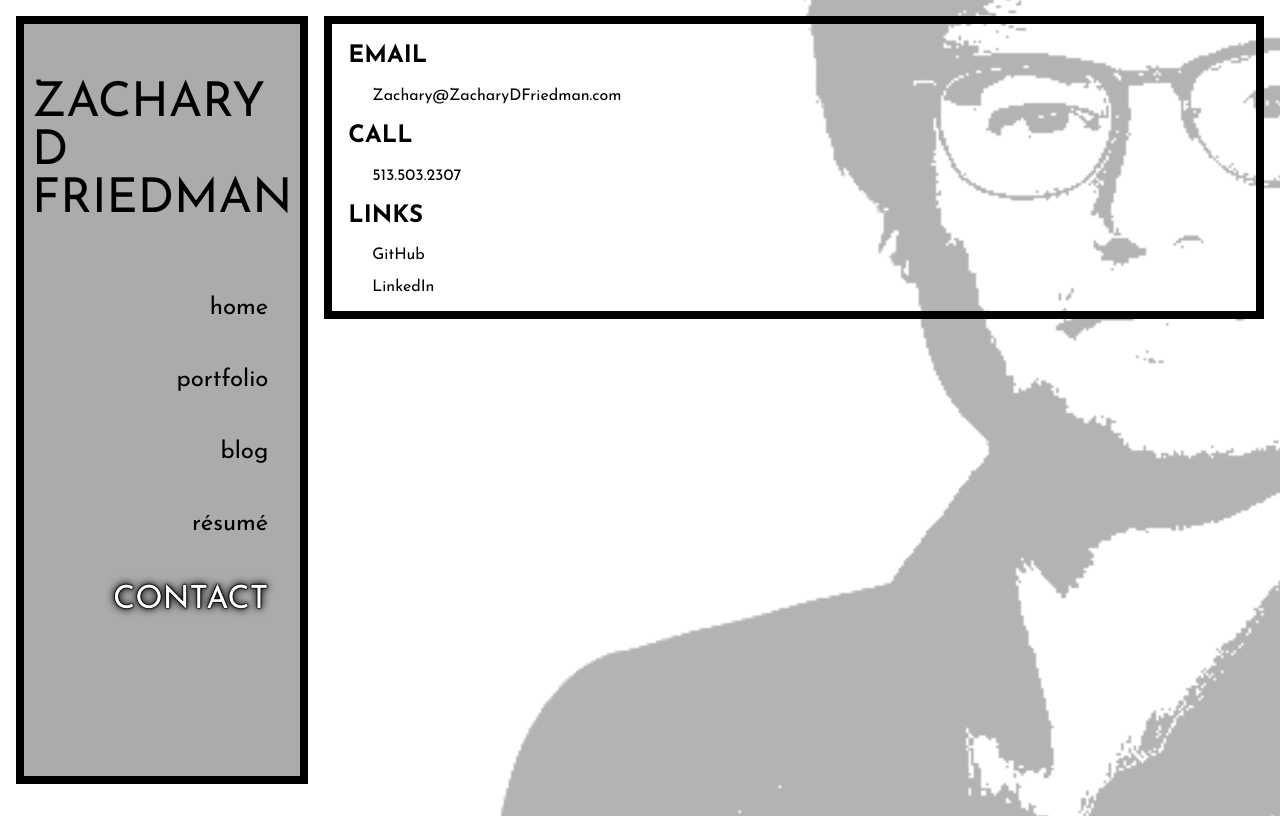
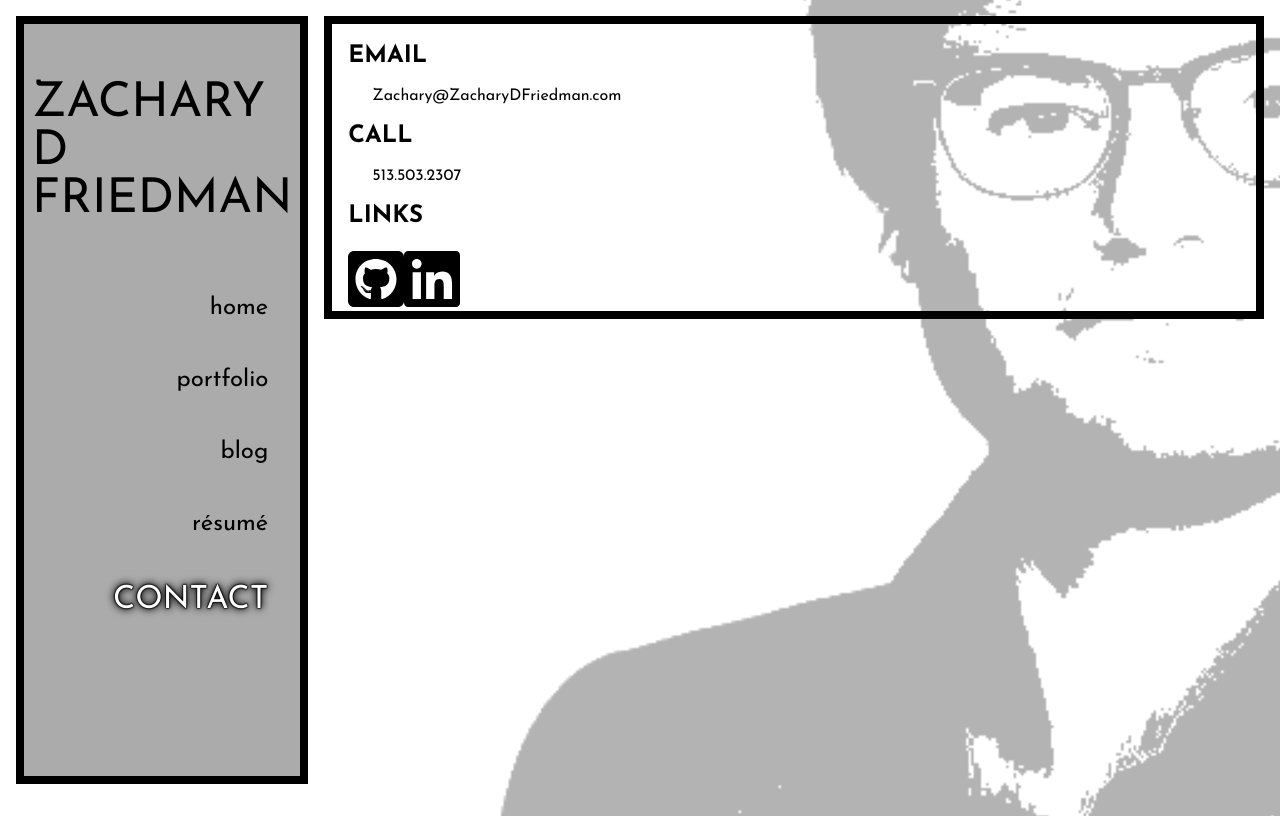
Before and after one commit to ZacharyDudley/Zach.com, a React app: page /contact in a window 1280 px wide. Built offline with nearby package versions, Linux system fonts and the light colour scheme.

Commit message:
added github and linkedin icons to contact page

```diff
--- a/client/Contact.js
+++ b/client/Contact.js
@@ -10,8 +10,13 @@ const Contact = () => {
         <h2>CALL</h2>
           <p>513.503.2307</p>
         <h2>LINKS</h2>
-          <p><a href="https://github.com/ZacharyDudley/">GitHub</a></p>
-          <p><a href="https://www.linkedin.com/in/zacharydfriedman/">LinkedIn</a></p>
+          <a href="https://github.com/ZacharyDudley/">
+            <i className="fab fa-github-square fa-4x" />
+          </a>
+
+          <a href="https://www.linkedin.com/in/zacharydfriedman/">
+            <i class="fab fa-linkedin fa-4x" />
+          </a>
       </div>
     </div>
   )
--- a/public/index.html
+++ b/public/index.html
@@ -7,6 +7,8 @@
     <title>Zachary D Friedman</title>
 
     <!-- <link rel="manifest" href="/manifest.json"> -->
+    <script defer src="https://use.fontawesome.com/releases/v5.0.12/js/brands.js" integrity="sha384-BPIhZF7kZGuZzBS4SP/oIqzpxWuOUtsPLUTVGpGw+EtB1wKt1hv63jb2OCroS3EX" crossorigin="anonymous"></script>
+    <script defer src="https://use.fontawesome.com/releases/v5.0.12/js/fontawesome.js" integrity="sha384-6AOxTjzzZLvbTJayrLOYweuPckqh0rrB4Sj+Js8Vzgr85/qm2e0DRqi+rBzyK52J" crossorigin="anonymous"></script>
     <script src="/bundle.js" defer></script>
   </head>
 
```
